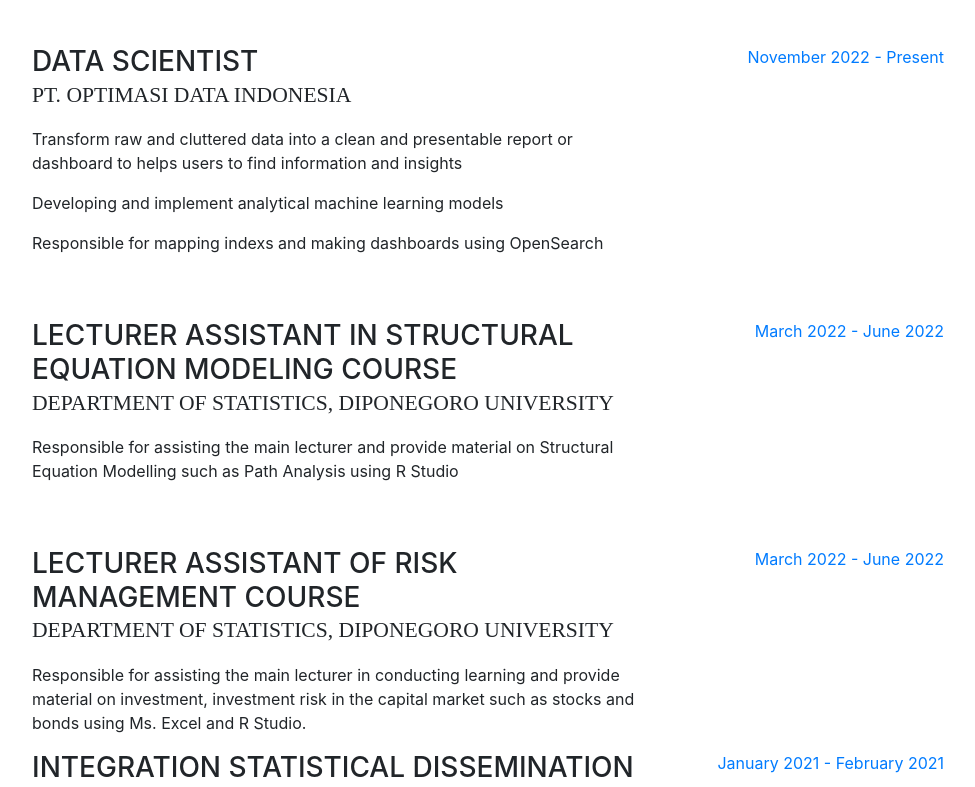
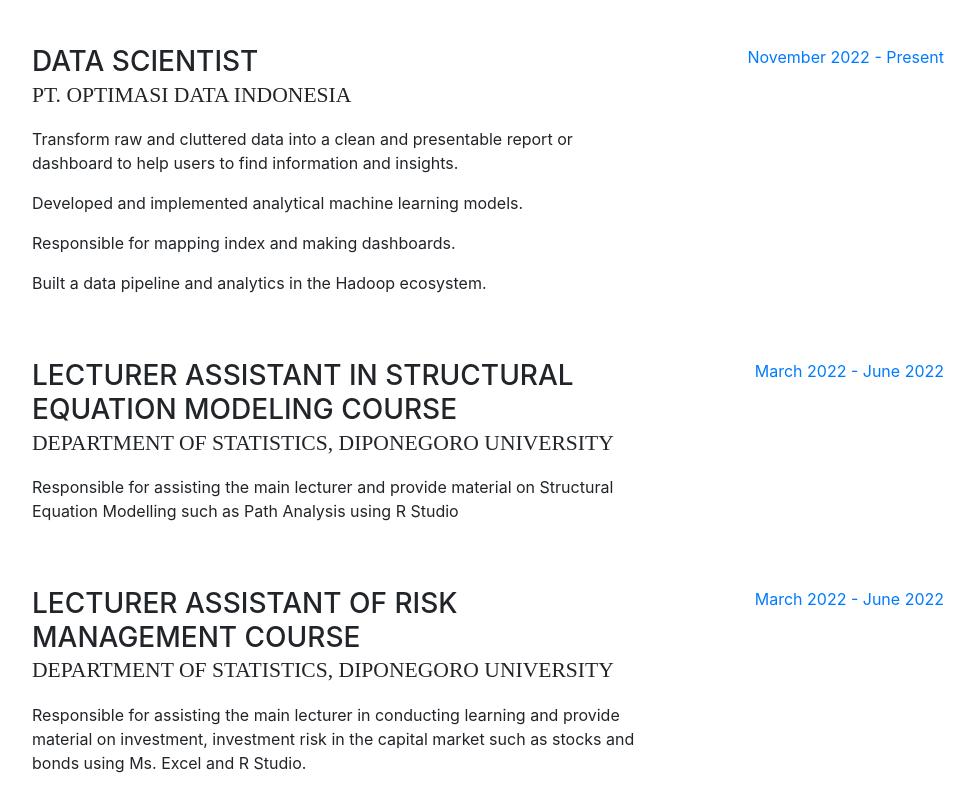
Before and after one commit to dindavirrliana/Portfolio, a website with bundled scripts: page index.html in a window 1280 px wide. Shown: the part 889-1676 px from the top of the page, without its empty margins (288-1263 px from the left). Built offline with nearby package versions, Linux system fonts and the light colour scheme; a web font is replaced by a local one.

Commit message:
Update index.html

```diff
--- a/index.html
+++ b/index.html
@@ -97,9 +97,10 @@
             <div class="resume-content mr-auto">
               <h3 class="mb-0">Data Scientist</h3>
               <div class="subheading mb-3">PT. Optimasi Data Indonesia</div>
-              <p>Transform raw and cluttered data into a clean and presentable report or dashboard to helps users to find information and insights</p>
-              <p>Developing and implement analytical machine learning models</p>
-              <p>Responsible for mapping indexs and making dashboards using OpenSearch</p>
+              <p>Transform raw and cluttered data into a clean and presentable report or dashboard to help users to find information and insights.</p>
+              <p>Developed and implemented analytical machine learning models.</p>
+              <p>Responsible for mapping index and making dashboards.</p>
+              <p>Built a data pipeline and analytics in the Hadoop ecosystem.</p>
             </div>
             <div class="resume-date text-md-right">
               <span class="text-primary">November 2022 - Present</span>
@@ -167,6 +168,8 @@
               <div class="subheading mb-3">Bachelor of Statistics</div>
               <div>Statistics</div>
               <p>GPA: 3.87</p>
+              <p>Relevant Coursework : Business Analysis, Data Analysis, Marketing Risk, Machine Learning and Data Modeling</p>
+              <p>Final Project (Thesis) : Comparison of SMOTE and ADASYN on Imbalance Data for Classification of Poor Households in Temanggung Regency with the K-Nearest Neighbor Algorithm"</p>
             </div>
             <div class="resume-date text-md-right">
               <span class="text-primary">August 2018 - August 2022</span>
```
